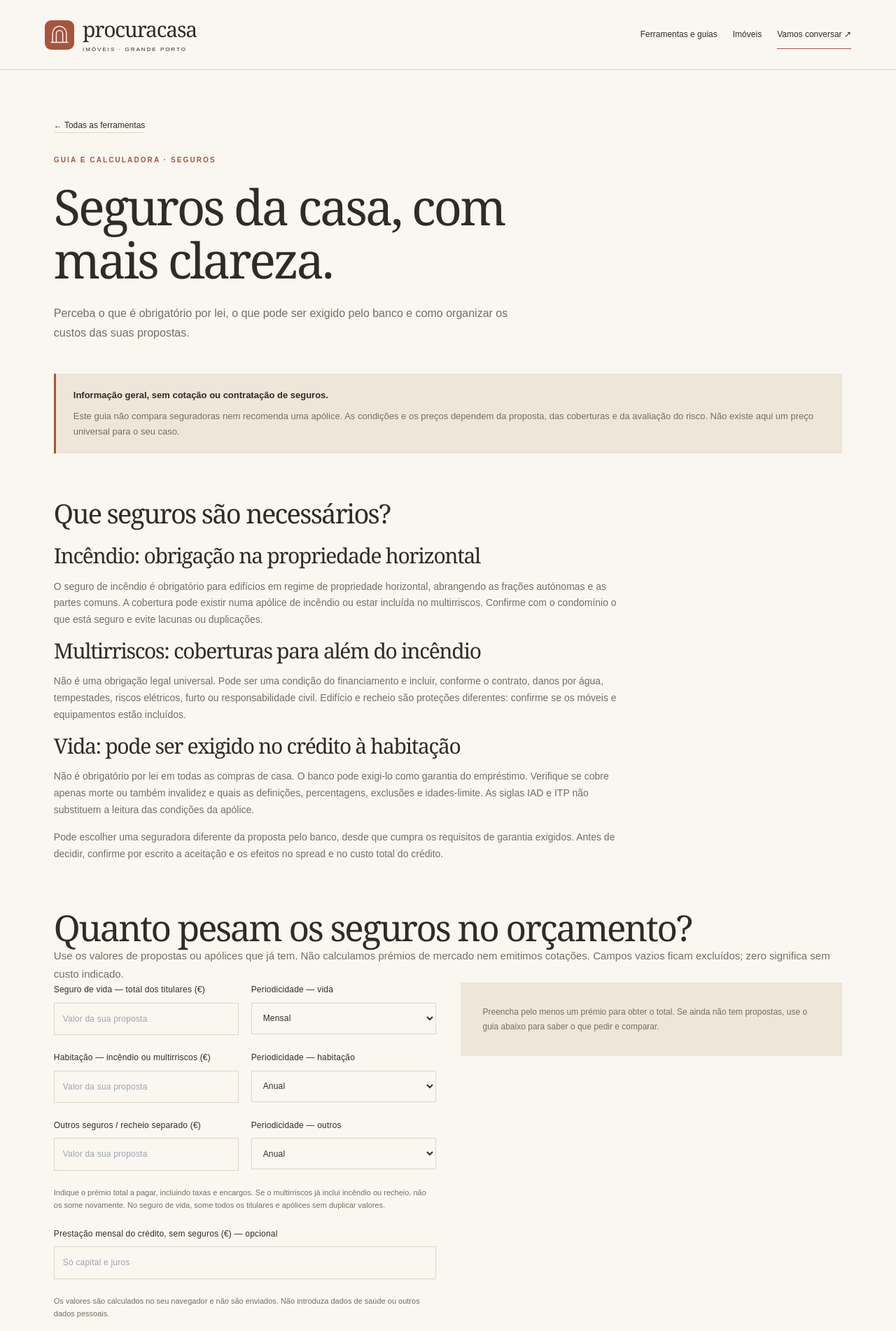
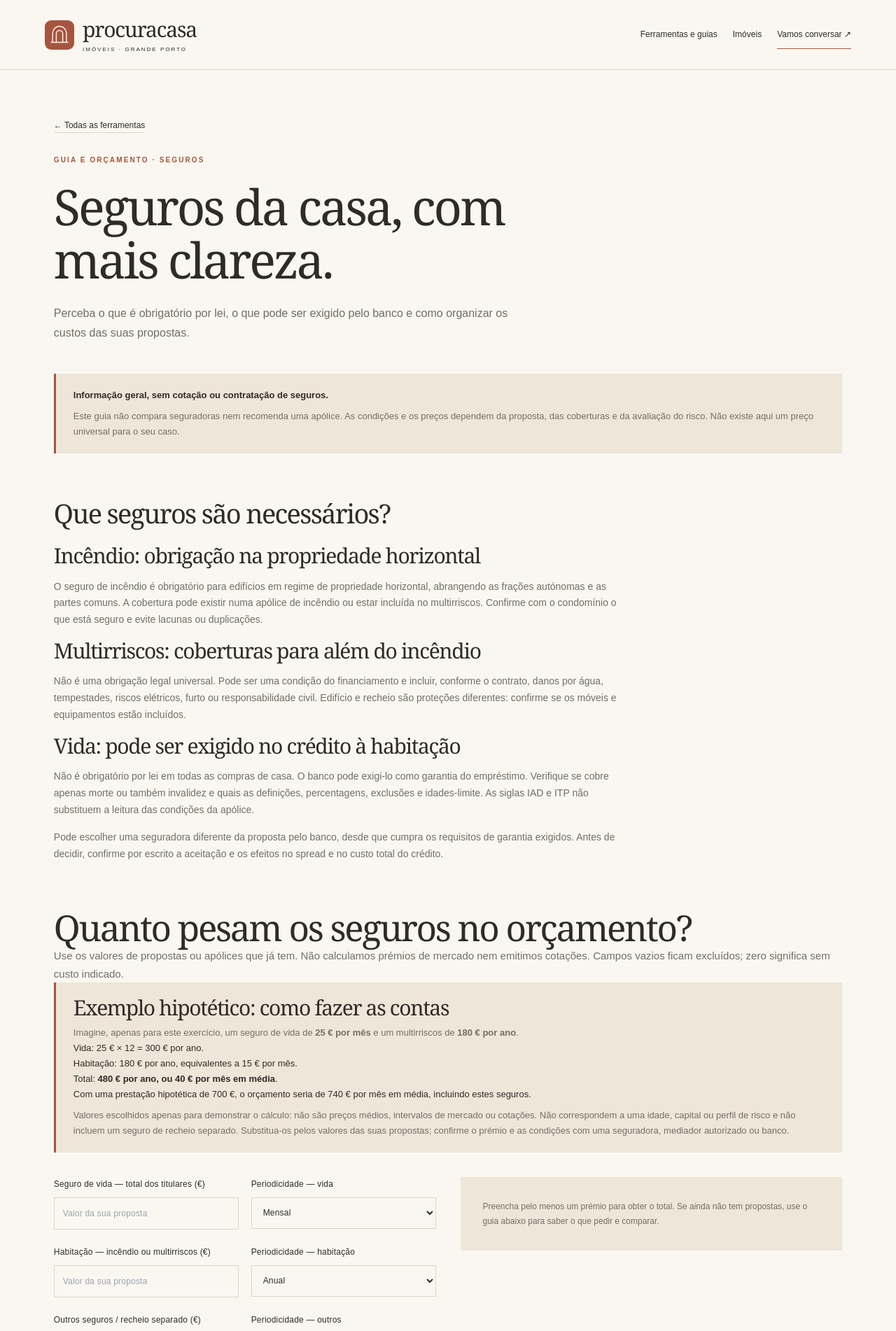
Before and after one commit to ngandra1977/procuracasa, a Next.js app: page /ferramentas/seguros in a window 1280 px wide. Shown: the top 1902 px of the page at 70% size. Built offline with nearby package versions, Linux system fonts and the light colour scheme.

Commit message:
Clarify insurance budget tool and add explicit hypothetical worked example

```diff
--- a/src/app/ferramentas/seguros/page.tsx
+++ b/src/app/ferramentas/seguros/page.tsx
@@ -5,10 +5,10 @@ export const metadata: Metadata = {
   title: "Seguros na compra de casa: obrigações e custos | Procuracasa",
   description: "Saiba distinguir seguro de incêndio, multirriscos e vida no crédito à habitação. Calcule o custo mensal e anual com os valores das suas propostas.",
   alternates: { canonical: "https://www.procuracasa.pt/ferramentas/seguros" },
-  openGraph: { title: "Seguros na compra de casa | Procuracasa", description: "Obrigações, coberturas e calculadora de custos de seguros.", url: "https://www.procuracasa.pt/ferramentas/seguros", locale: "pt_PT", type: "website" },
+  openGraph: { title: "Seguros na compra de casa | Procuracasa", description: "Obrigações, coberturas e orçamento mensal e anual de seguros.", url: "https://www.procuracasa.pt/ferramentas/seguros", locale: "pt_PT", type: "website" },
 };
 export default function Page() {
-  return <ToolShell eyebrow="GUIA E CALCULADORA · SEGUROS" title="Seguros da casa, com mais clareza."
+  return <ToolShell eyebrow="GUIA E ORÇAMENTO · SEGUROS" title="Seguros da casa, com mais clareza."
     intro="Perceba o que é obrigatório por lei, o que pode ser exigido pelo banco e como organizar os custos das suas propostas."
     reviewedDate="19 de outubro de 2026"
     sources={[
--- a/src/components/tools/InsuranceCalculator.tsx
+++ b/src/components/tools/InsuranceCalculator.tsx
@@ -16,6 +16,17 @@ export default function InsuranceCalculator() {
   return <section aria-labelledby="insurance-budget">
     <h2 id="insurance-budget">Quanto pesam os seguros no orçamento?</h2>
     <p>Use os valores de propostas ou apólices que já tem. Não calculamos prémios de mercado nem emitimos cotações. Campos vazios ficam excluídos; zero significa sem custo indicado.</p>
+    <aside className="tool-scope" aria-labelledby="insurance-example">
+      <h3 id="insurance-example">Exemplo hipotético: como fazer as contas</h3>
+      <p>Imagine, apenas para este exercício, um seguro de vida de <strong>25 € por mês</strong> e um multirriscos de <strong>180 € por ano</strong>.</p>
+      <ul>
+        <li>Vida: 25 € × 12 = 300 € por ano.</li>
+        <li>Habitação: 180 € por ano, equivalentes a 15 € por mês.</li>
+        <li>Total: <strong>480 € por ano, ou 40 € por mês em média</strong>.</li>
+        <li>Com uma prestação hipotética de 700 €, o orçamento seria de 740 € por mês em média, incluindo estes seguros.</li>
+      </ul>
+      <p>Valores escolhidos apenas para demonstrar o cálculo: não são preços médios, intervalos de mercado ou cotações. Não correspondem a uma idade, capital ou perfil de risco e não incluem um seguro de recheio separado. Substitua-os pelos valores das suas propostas; confirme o prémio e as condições com uma seguradora, mediador autorizado ou banco.</p>
+    </aside>
     <div className="calculator-layout">
       <div className="calculator-inputs">
         {labels.map((label, i) => <div className="form-pair" key={label}>
--- a/src/lib/tools.ts
+++ b/src/lib/tools.ts
@@ -38,8 +38,8 @@ export const toolPages = [
   {
     slug: "seguros",
     number: "05",
-    kind: "GUIA E CALCULADORA",
-    title: "Seguros na compra de casa.",
+    kind: "GUIA E ORÇAMENTO",
+    title: "Guia e orçamento de seguros.",
     description: "Distinga incêndio, multirriscos e vida e organize os custos mensais e anuais das suas propostas.",
     action: "Conhecer seguros e custos",
   },
```
